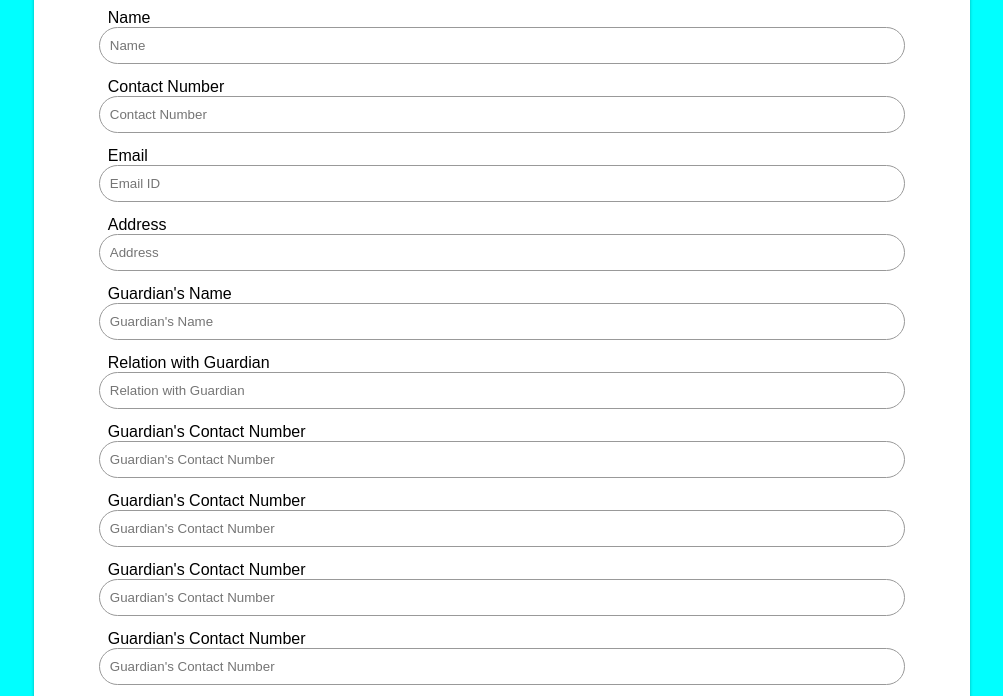
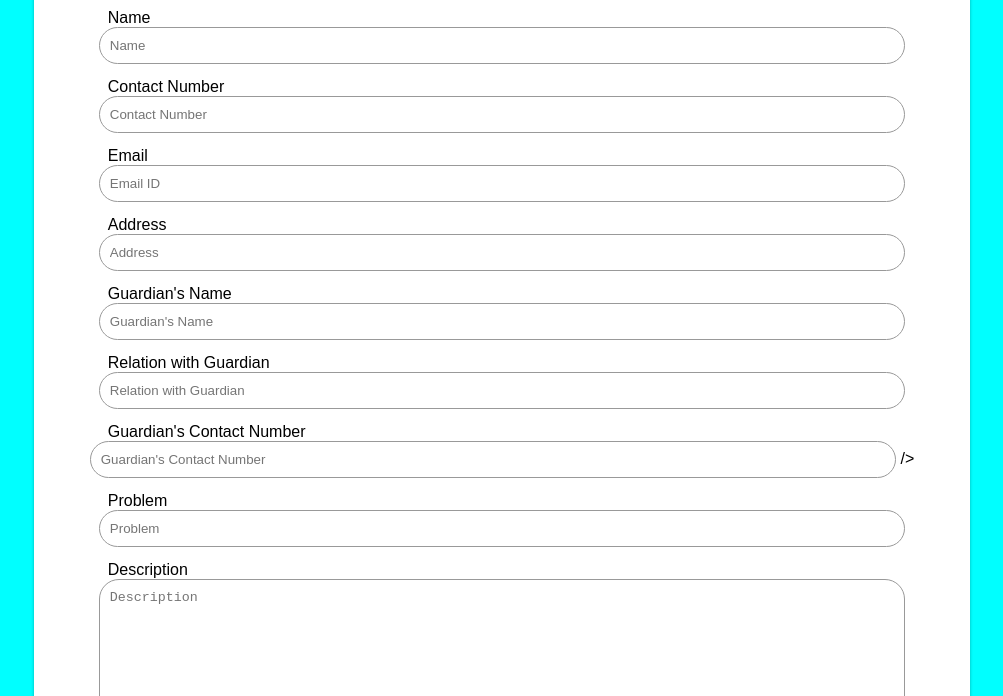
Before and after one commit to Anshu-jindal/helpMe, a plain HTML site: page Contact us/index.html in a window 1280 px wide. Shown: the part 202-898 px from the top of the page, without its empty margins (138-1141 px from the left). Drawn offline with Linux system fonts and the light colour scheme.

Commit message:
modified to remove extra fields

```diff
--- a/Contact us/index.html
+++ b/Contact us/index.html
@@ -62,34 +62,6 @@
         placeholder="Guardian's Contact Number"
       />
 
-      <div class="input-fields">
-        <label class="label">Guardian's Contact Number</label>
-      </div>
-      <input
-        type="text"
-        name=""
-        class="input-box"
-        placeholder="Guardian's Contact Number"
-      />
-
-      <div class="input-fields">
-        <label class="label">Guardian's Contact Number</label>
-      </div>
-      <input
-        type="text"
-        name=""
-        class="input-box"
-        placeholder="Guardian's Contact Number"
-      />
-
-      <div class="input-fields">
-        <label class="label">Guardian's Contact Number</label>
-      </div>
-      <input
-        type="text"
-        name=""
-        class="input-box"
-        placeholder="Guardian's Contact Number"
       />
       <div class="input-fields">
         <label class="label">Problem</label>
```
